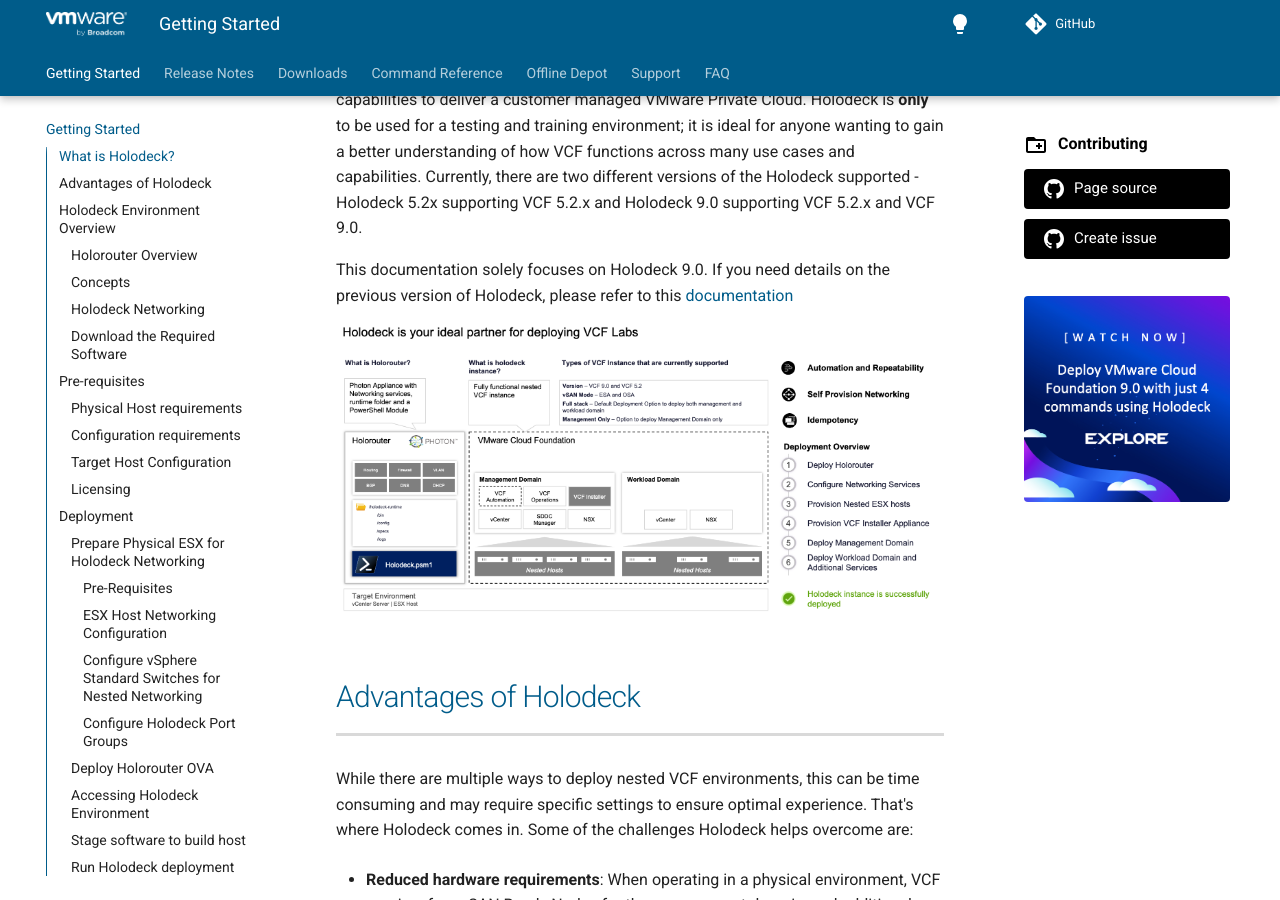
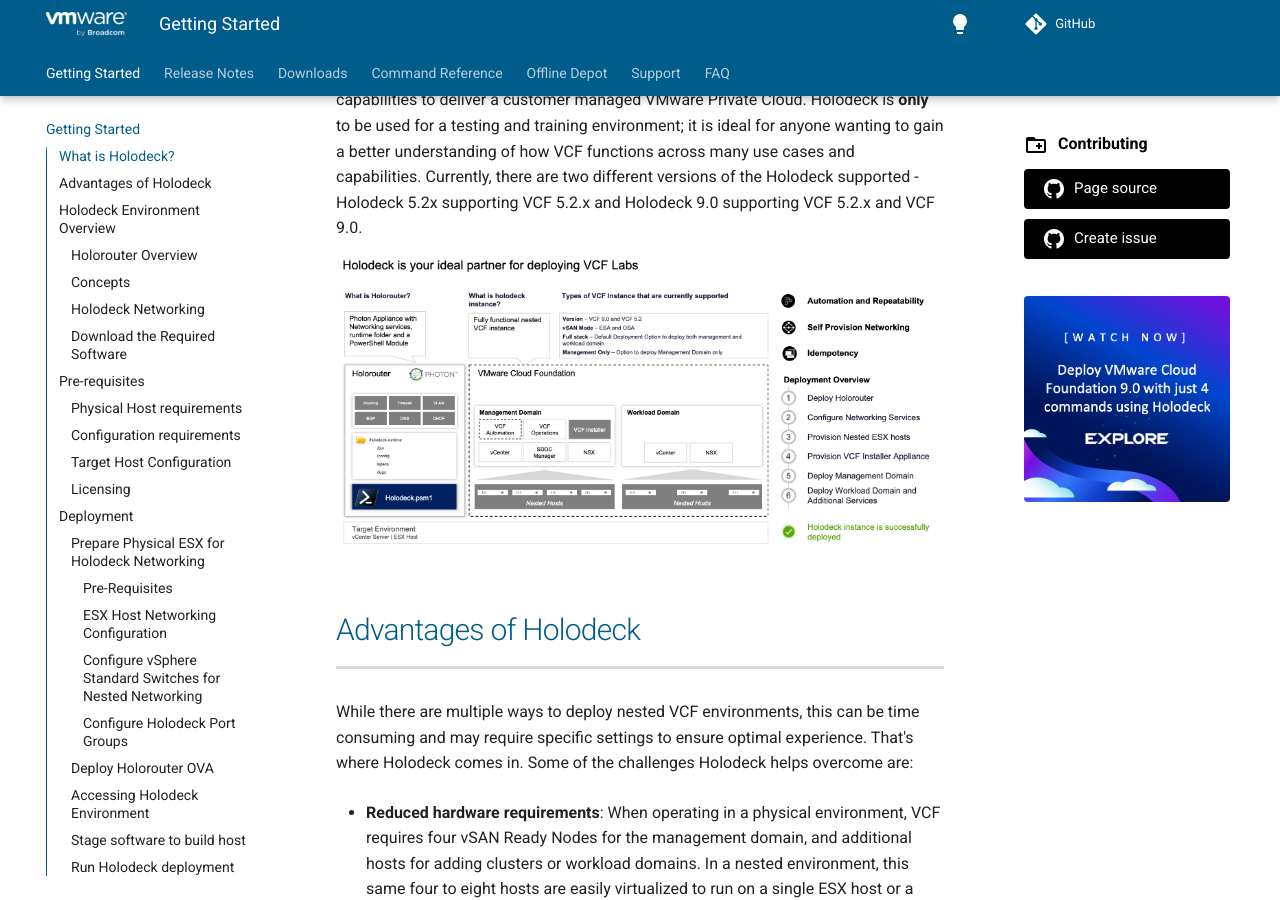
Before and after one commit to vmware/Holodeck, an MkDocs documentation site: the page built from docs/index.md, in a window 1280 px wide and 900 px high, scrolled down 752 px. Built offline with MkDocs 1.6.1 and Material for MkDocs 9.7.7, drawn with Linux system fonts in a browser that asks for light colours; comment, search, counter and statistics services are not loaded; the version menu is left out.

Commit message:
fix: remove broken Holodeck 5.2 documentation link

```diff
--- a/docs/index.md
+++ b/docs/index.md
@@ -11,8 +11,6 @@
 VMware Private Cloud. Holodeck is **only** to be used for a testing and training environment; it is ideal for anyone
 wanting to gain a better understanding of how VCF functions across many use cases and capabilities. Currently, there are
 two different versions of the Holodeck supported - Holodeck 5.2x supporting VCF 5.2.x and Holodeck 9.0 supporting VCF 5.2.x and VCF 9.0.
-
-This documentation solely focuses on Holodeck 9.0. If you need details on the previous version of Holodeck, please refer to this <a href="https://www.vmware.com/docs/vmw-vcf-holodeck-v52-setup" target="_blank">documentation</a>
 
 <figure markdown="span">
     <img src="images/HoloDeck-Overview.png">
```
